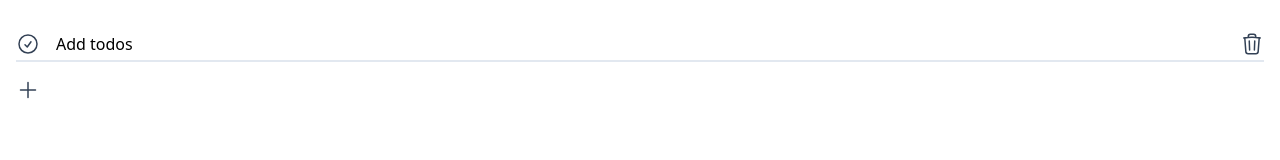
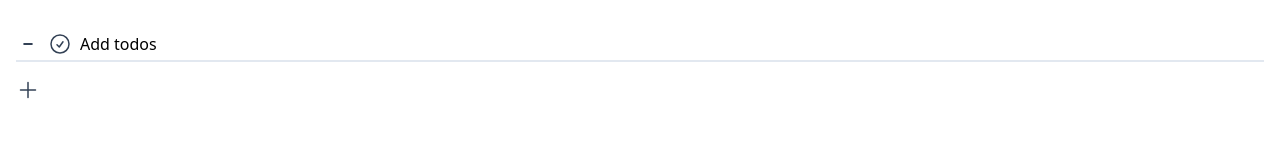
Before and after one commit to xup3rr/todo-app, a React (Vite) app: page / in a window 1280 px wide. Shown: the top 160 px of the page. Built offline with nearby package versions, Linux system fonts and the light colour scheme.

Commit message:
💄 Update TodoItem style, update delete icon

```diff
--- a/src/components/Icons.tsx
+++ b/src/components/Icons.tsx
@@ -30,23 +30,6 @@ export const CheckCircleIconSolid = () => (
   </svg>
 );
 
-export const TrashIcon = () => (
-  <svg
-    xmlns="http://www.w3.org/2000/svg"
-    fill="none"
-    viewBox="0 0 24 24"
-    strokeWidth={1.5}
-    stroke="currentColor"
-    className="icon"
-  >
-    <path
-      strokeLinecap="round"
-      strokeLinejoin="round"
-      d="M14.74 9l-.346 9m-4.788 0L9.26 9m9.968-3.21c.342.052.682.107 1.022.166m-1.022-.165L18.16 19.673a2.25 2.25 0 01-2.244 2.077H8.084a2.25 2.25 0 01-2.244-2.077L4.772 5.79m14.456 0a48.108 48.108 0 00-3.478-.397m-12 .562c.34-.059.68-.114 1.022-.165m0 0a48.11 48.11 0 013.478-.397m7.5 0v-.916c0-1.18-.91-2.164-2.09-2.201a51.964 51.964 0 00-3.32 0c-1.18.037-2.09 1.022-2.09 2.201v.916m7.5 0a48.667 48.667 0 00-7.5 0"
-    />
-  </svg>
-);
-
 export const PlusIcon = () => (
   <svg
     xmlns="http://www.w3.org/2000/svg"
@@ -63,3 +46,48 @@ export const PlusIcon = () => (
     />
   </svg>
 );
+
+export const CloudIcon = () => (
+  <svg
+    xmlns="http://www.w3.org/2000/svg"
+    fill="none"
+    viewBox="0 0 24 24"
+    strokeWidth={1.5}
+    stroke="currentColor"
+    className="icon"
+  >
+    <path
+      strokeLinecap="round"
+      strokeLinejoin="round"
+      d="M12 9.75v6.75m0 0l-3-3m3 3l3-3m-8.25 6a4.5 4.5 0 01-1.41-8.775 5.25 5.25 0 0110.233-2.33 3 3 0 013.758 3.848A3.752 3.752 0 0118 19.5H6.75z"
+    />
+  </svg>
+);
+
+export const StarIcon = () => (
+  <svg
+    xmlns="http://www.w3.org/2000/svg"
+    fill="none"
+    viewBox="0 0 24 24"
+    strokeWidth={1.5}
+    stroke="currentColor"
+    className="icon"
+  >
+    <path
+      strokeLinecap="round"
+      strokeLinejoin="round"
+      d="M11.48 3.499a.562.562 0 011.04 0l2.125 5.111a.563.563 0 00.475.345l5.518.442c.499.04.701.663.321.988l-4.204 3.602a.563.563 0 00-.182.557l1.285 5.385a.562.562 0 01-.84.61l-4.725-2.885a.563.563 0 00-.586 0L6.982 20.54a.562.562 0 01-.84-.61l1.285-5.386a.562.562 0 00-.182-.557l-4.204-3.602a.563.563 0 01.321-.988l5.518-.442a.563.563 0 00.475-.345L11.48 3.5z"
+    />
+  </svg>
+);
+
+export const MinusIcon = () => (
+  <svg
+    xmlns="http://www.w3.org/2000/svg"
+    viewBox="0 0 20 20"
+    fill="currentColor"
+    className="icon"
+  >
+    <path d="M6.75 9.25a.75.75 0 000 1.5h6.5a.75.75 0 000-1.5h-6.5z" />
+  </svg>
+);
--- a/src/components/TodoItem.tsx
+++ b/src/components/TodoItem.tsx
@@ -11,7 +11,7 @@ import {
 } from "react";
 import { Todo } from "../types";
 import { PrimitiveAtom, useAtom } from "jotai";
-import { CheckCircleIcon, CheckCircleIconSolid, TrashIcon } from "./Icons";
+import { CheckCircleIcon, CheckCircleIconSolid, MinusIcon } from "./Icons";
 import clsx from "clsx";
 
 interface TodoProps {
@@ -47,6 +47,7 @@ const TodoItem: React.ForwardRefRenderFunction<TodoRef, TodoProps> = (
 
   const onKeyDown = (event: KeyboardEvent<HTMLInputElement>) => {
     if (event.key === "Backspace" && noTodoTask) {
+      event.preventDefault();
       deleteTodo();
     }
   };
@@ -64,10 +65,17 @@ const TodoItem: React.ForwardRefRenderFunction<TodoRef, TodoProps> = (
   }));
 
   return (
-    <li className="flex gap-x-4 items-center my-4 border-b-2 border-transparent focus-within:border-slate-200 group pb-1 hover">
+    <li className="flex gap-x-2 items-center my-4 border-b-2 border-transparent focus-within:border-slate-200 group pb-1 hover">
+      <button
+        onClick={deleteTodo}
+        className="opacity-100 md:opacity-0 group-hover:opacity-100 group-focus-within:opacity-100 transition-opacity"
+      >
+        <MinusIcon />
+      </button>
       <button
         onClick={toggleTodo}
         className={clsx("transition-opacity", { "opacity-0": noTodoTask })}
+        disabled={noTodoTask}
       >
         {todo.done ? <CheckCircleIconSolid /> : <CheckCircleIcon />}
       </button>
@@ -81,12 +89,6 @@ const TodoItem: React.ForwardRefRenderFunction<TodoRef, TodoProps> = (
           "text-slate-400 line-through": todo.done,
         })}
       />
-      <button
-        onClick={deleteTodo}
-        className="opacity-100 md:opacity-0 group-hover:opacity-100 group-focus-within:opacity-100 transition-opacity"
-      >
-        <TrashIcon />
-      </button>
     </li>
   );
 };
--- a/src/components/TodoList.tsx
+++ b/src/components/TodoList.tsx
@@ -1,14 +1,14 @@
 import { PrimitiveAtom, useAtom } from "jotai";
+import { useRef } from "react";
+import TodoItem, { TodoRef } from "../components/TodoItem";
 import { TodosAtoms } from "../store/TodoStore";
 import { Todo } from "../types";
-import TodoItem, { TodoRef } from "../components/TodoItem";
-import { useRef } from "react";
 
 const TodoList: React.FC = () => {
   const [todos, dispatch] = useAtom(TodosAtoms);
   const todosRef = useRef<Array<TodoRef | null>>([]);
 
-  const removeTodo = (todoAtom: PrimitiveAtom<Todo>) => {
+  const deleteTodo = (todoAtom: PrimitiveAtom<Todo>) => {
     if (todos.length > 1) dispatch({ type: "remove", atom: todoAtom });
     todosRef.current?.[todos.length - 2]?.focus(); //focus the last todo input
   };
@@ -20,7 +20,7 @@ const TodoList: React.FC = () => {
           key={todo.toString()}
           ref={(el) => (todosRef.current[i] = el)}
           todo={todo}
-          deleteTodo={() => removeTodo(todo)}
+          deleteTodo={() => deleteTodo(todo)}
         />
       ))}
     </ul>
```
